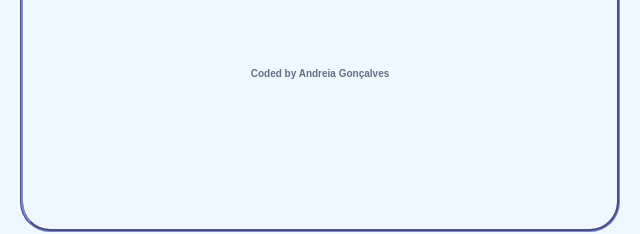
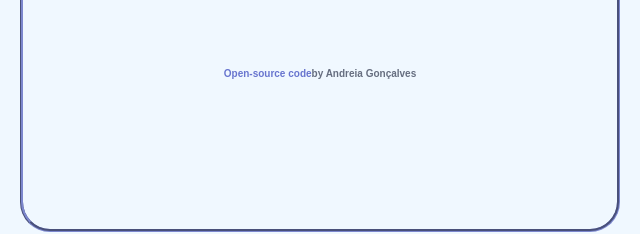
Before and after one commit to AndreiaIsa/Weather-App, a plain HTML site: page index.html in a window 1280 px wide. Shown: the part 538-772 px from the top of the page, 320-960 px from the left. Drawn offline with nearby package versions, Linux system fonts and the light colour scheme; no server answers.

Commit message:
added github URL

```diff
--- a/index.html
+++ b/index.html
@@ -167,8 +167,7 @@
 </section>
 </div>
   <footer>
-      Coded by Andreia Gonçalves
-    </footer>
+<a href ="https://github.com/AndreiaIsa/Weather-App">Open-source code</a>by Andreia Gonçalves    </footer>
     <script src="src/script.js"></script>
     </script>
   </body>
```
